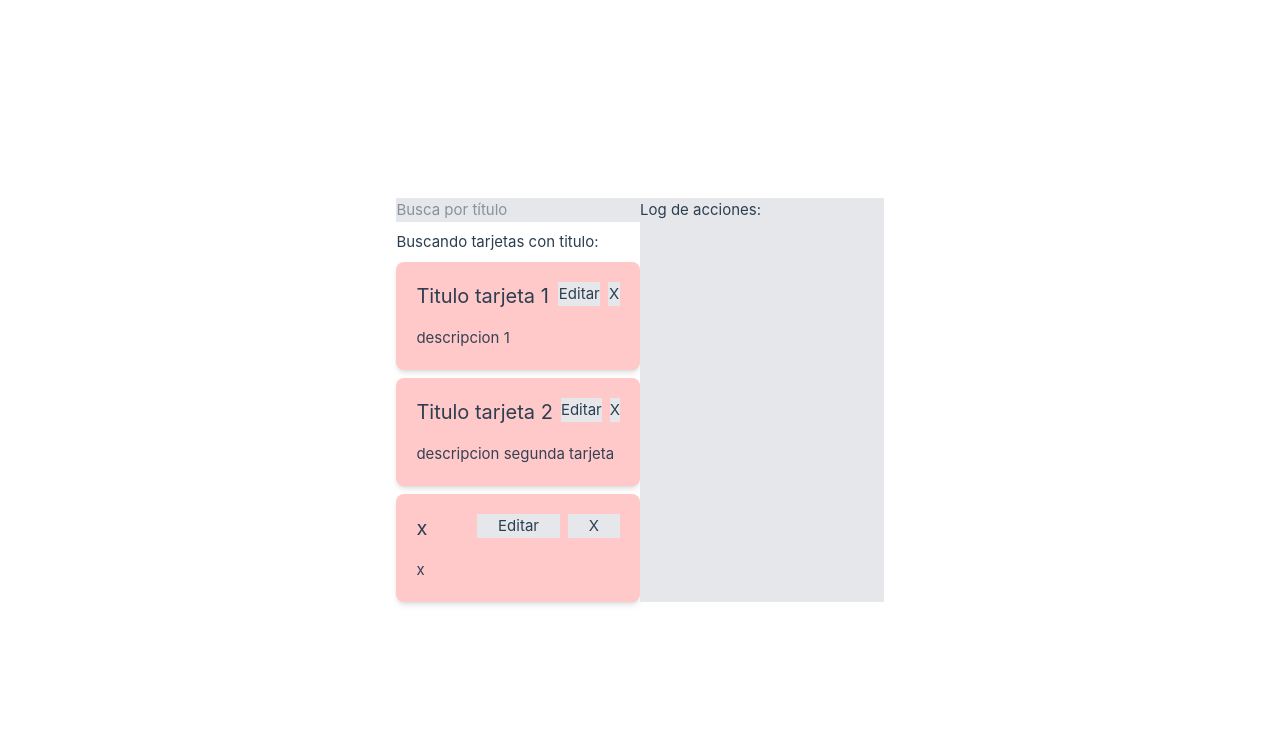
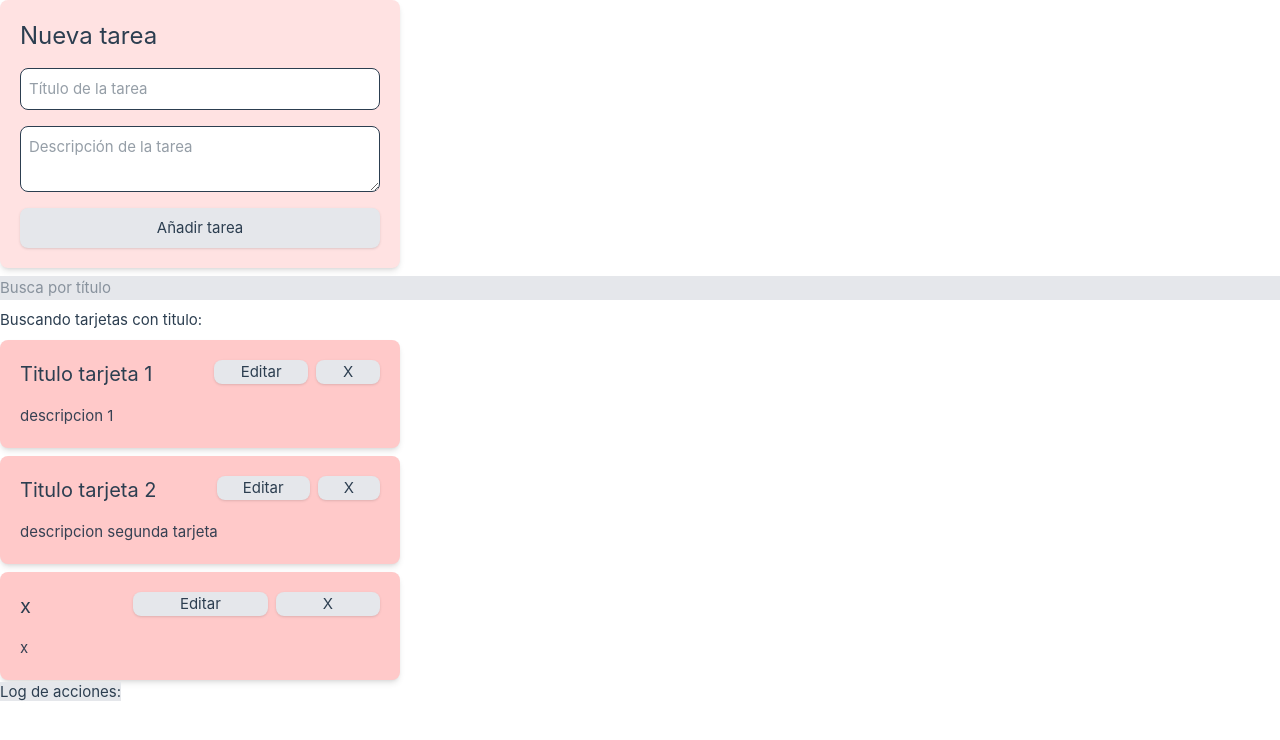
Before and after one commit to JuaanGB/SmartWay-Vue, a Vue app in the folder SmartWay/: page / in a window 1280 px wide. Shown: the top 740 px of the page. Built offline with nearby package versions, Linux system fonts and the light colour scheme.

Commit message:
Vue.
- Un poco más bonita con Tailwind.
- Nuevo componente de formulario de añadir tarea.
- Borrar tareas y añadir tareas funcionan (son emits al padre, que es App)
- Se puede eliminar una tarea o marcar como completada haciendo clic sobre su título. Esto inhabilita el botón de editar.

```diff
--- a/SmartWay/src/App.vue
+++ b/SmartWay/src/App.vue
@@ -1,15 +1,17 @@
 <script setup>
 import { computed, ref, watch } from 'vue';
 import TarjetaTarea from './components/TarjetaTarea.vue'
+import FormularioNuevaTarea from './components/FormularioNuevaTarea.vue';
 
+let id=1
 const tarjetas = ref([
-  {titulo: "Titulo tarjeta 1", descripcion: "descripcion 1"},
-  {titulo: "Titulo tarjeta 2", descripcion: "descripcion segunda tarjeta"},
-  {titulo: "x", descripcion: "x"}
+  {id: id++, titulo: "Titulo tarjeta 1", descripcion: "descripcion 1"},
+  {id: id++, titulo: "Titulo tarjeta 2", descripcion: "descripcion segunda tarjeta"},
+  {id: id++, titulo: "x", descripcion: "x"}
 ])
 
 const text = ref('');
-const log = ref('Log de acciones: <br>');
+const log = ref('Log de acciones: \n');
 
 /* Si quiero usar reverse o sort en algún filtro, cuidadito porque modifican el array original.
 Hacer copia:
@@ -24,21 +26,32 @@ const tarjetasFiltradasTitulo = computed( () => {
 })
 
 watch(text, () => {
-  log.value += "Has filtrado con título: " + text.value + "<br>"; /* Cambiar por objeto no reactivo (crear copia de string) */
+  log.value += "Has filtrado con título: " + text.value + "\n"; /* Cambiar por objeto no reactivo (crear copia de string) */
 })
+
+function borrarTareaPorId(id) {
+  tarjetas.value = tarjetas.value.filter( t => t.id !== id)
+  console.log("He borrado la tarjeta con id: " + id);
+}
+
+function anadirTarea(titulo, descripcion) {
+  tarjetas.value.push({id: id++, titulo: titulo, descripcion: descripcion})
+}
 
 </script>
 
 <template>
-  <main class="flex flex-col gap-2 m-auto">
+  <main class="flex flex-col gap-2 m-auto clase">
+    <FormularioNuevaTarea @anadir-tarea="(titulo, descripcion) => anadirTarea(titulo, descripcion)"></FormularioNuevaTarea>
     <input v-model.trim="text" type="text" placeholder="Busca por título" class="bg-gray-200">
     <p>Buscando tarjetas con titulo: {{ text }}</p>
-    <TarjetaTarea v-for="(tarj, index) in tarjetasFiltradasTitulo" :titulo="tarj.titulo" :descripcion="tarj.descripcion" :key="index"></TarjetaTarea>
+    <TarjetaTarea @borrar-tarea="(id) => borrarTareaPorId(id)" v-for="(tarj, index) in tarjetasFiltradasTitulo" :id="tarj.id" :titulo="tarj.titulo" :descripcion="tarj.descripcion" :key="index"></TarjetaTarea>
   </main>
-  <span id="log" class="bg-gray-200" v-html="log"></span>
+  <span id="log" class="bg-gray-200 whitespace-pre-line">{{ log }}</span>
 </template>
 
-<style scoped>
-
-
+<style>
+/* A todos los componentes incluidos dentro del componente App podrán utilizar los estilos de <style>
+Si quiero estilos privados al componente, emplear <style scoped> */
+@import 'tailwindcss';
 </style>
--- a/SmartWay/src/assets/main.css
+++ b/SmartWay/src/assets/main.css
@@ -1,5 +1,6 @@
 @import './base.css';
 
+/*
 #app {
   max-width: 1280px;
   margin: 0 auto;
@@ -33,3 +34,5 @@ a,
     padding: 0 2rem;
   }
 }
+
+*/
--- /dev/null
+++ b/SmartWay/src/components/FormularioNuevaTarea.vue
@@ -0,0 +1,18 @@
+<script setup>
+    import { ref } from 'vue';
+    const titulo = ref('')
+    const descripcion = ref('')
+</script>
+
+<template>
+    <form class="p-5 gap-y-4 bg-red-100 p-4 max-w-[400px] rounded-lg shadow-md flex flex-col gap-2">
+        <h2 class="text-2xl font-bold">Nueva tarea</h2>
+        <input v-model="titulo" type="text" placeholder="Título de la tarea" class="bg-white rounded-lg border border-width-1 w-full p-2">
+        <textarea v-model="descripcion" placeholder="Descripción de la tarea" class="bg-white rounded-lg border border-width-1 w-full p-2"></textarea>
+        <button @click.prevent="$emit('anadirTarea', titulo, descripcion)" class="bg-gray-200 p-2 btn rounded-lg shadow-sm">Añadir tarea</button>
+    </form>
+</template>
+
+<style>
+
+</style>
--- a/SmartWay/src/components/TarjetaTarea.vue
+++ b/SmartWay/src/components/TarjetaTarea.vue
@@ -1,17 +1,39 @@
 <script setup>
-    defineProps(["titulo", "descripcion"])
+    import { ref } from 'vue'
+
+    defineProps(["id", "titulo", "descripcion"])
+    let editEnable = ref(true)
+    function tareaHecha(event) {
+        const tarjeta = event.target.closest("article")
+        if (tarjeta.classList.contains("tarea-hecha"))
+            tarjeta.classList.remove("tarea-hecha")
+        else
+            tarjeta.classList.add("tarea-hecha")
+        editEnable.value = !editEnable.value;
+    }
 </script>
 
 
 <template>
     <article class="p-5 gap-y-4 bg-red-200 p-4 max-w-[400px] rounded-lg shadow-md grid grid-cols-[1fr,auto,auto] grid-rows-[auto,auto] gap-2 items-start">
-        <h2 class="text-xl font-semibold col-span-1 row-start-1 row-end-2">{{ titulo }}</h2>
-        <button class="btn btn-sm bg-gray-200 row-start-1 col-start-2">Editar</button>
-        <button class="btn btn-sm bg-gray-200 row-start-1 col-start-3">X</button>
+        <h2 class="text-xl ont-semibold col-span-1 row-start-1 row-end-2" @click="tareaHecha($event)">{{ titulo }}</h2>
+        <button :disabled="!editEnable" class="btn btn-sm bg-gray-200 row-start-1 col-start-2 btn rounded-lg shadow-sm">Editar</button>
+        <button :disabled="!editEnable" @click="$emit('borrarTarea', id)" class="btn btn-sm bg-gray-200 row-start-1 col-start-3 btn rounded-lg shadow-sm">X</button>
         <p class="col-span-3 row-start-2 text-gray-700 text-wrap">{{ descripcion }}</p>
     </article>
 </template>
 
-<style>
-@import 'tailwindcss';
+<style scoped>
+h2:hover {
+    text-decoration: line-through;
+}
+
+article.tarea-hecha h2, article.tarea-hecha p {
+    text-decoration: line-through;
+    color: gray;
+}
+
+button:disabled {
+    background-color: black;
+}
 </style>
```
Also changed, not shown: 1 other file (tests, documents, lock files or other folders).
